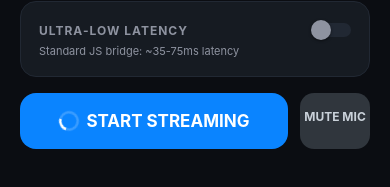
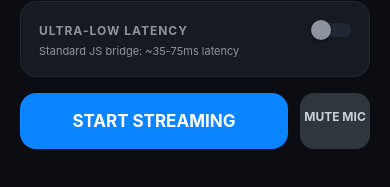
Before and after one commit to ojowa/ojowaptm, a React Native app: screen / in a window 390 px wide. Shown: the part 611-798 px from the top of the page. Built offline with nearby package versions, Linux system fonts and the light colour scheme.

Commit message:
Fix spinner stuck on connect
- Spinner only renders when isConnecting is true
- Wrapped connect logic in try/finally to always reset isConnecting
- Prevents spinner from being stuck on error paths

```diff
--- a/src/screens/HomeScreen.tsx
+++ b/src/screens/HomeScreen.tsx
@@ -160,11 +160,11 @@ export default function HomeScreen() {
 
     setState((prev) => ({ ...prev, error: null, isConnecting: true }));
 
+    try {
       if (ultraLowLatency) {
         console.log('Starting ultra-low latency stream...');
         const connected = await UltraLowLatencyStreamService.connect(connection, handleStateChange);
         console.log('Ultra-low latency connect result:', connected);
-      setState((prev) => ({ ...prev, isConnecting: false }));
         if (!connected) {
           setState((prev) => ({ ...prev, error: 'Failed to start ultra-low latency mode.' }));
           return;
@@ -173,7 +173,6 @@ export default function HomeScreen() {
         console.log('Ultra-low latency streaming started');
       } else {
         const connected = await WiFiStreamService.connect(connection, handleStateChange);
-      setState((prev) => ({ ...prev, isConnecting: false }));
         if (!connected) {
           setState((prev) => ({ ...prev, error: 'Failed to connect to OBS. Check IP/port.' }));
           return;
@@ -199,6 +198,9 @@ export default function HomeScreen() {
         }
 
         setState((prev) => ({ ...prev, isStreaming: true }));
+      }
+    } finally {
+      setState((prev) => ({ ...prev, isConnecting: false }));
     }
   };
 
@@ -439,7 +441,7 @@ export default function HomeScreen() {
           onPress={toggleStream}
           disabled={state.isConnecting}
         >
-          <ActivityIndicator size="small" color="#fff" style={styles.buttonSpinner} />
+          {state.isConnecting && <ActivityIndicator size="small" color="#fff" style={styles.buttonSpinner} />}
           <Text style={styles.buttonText}>
             {state.isConnecting ? 'CONNECTING…' : state.isStreaming ? 'STOP STREAMING' : 'START STREAMING'}
           </Text>
```
Lines whose indentation alone changed are shown as unchanged.
